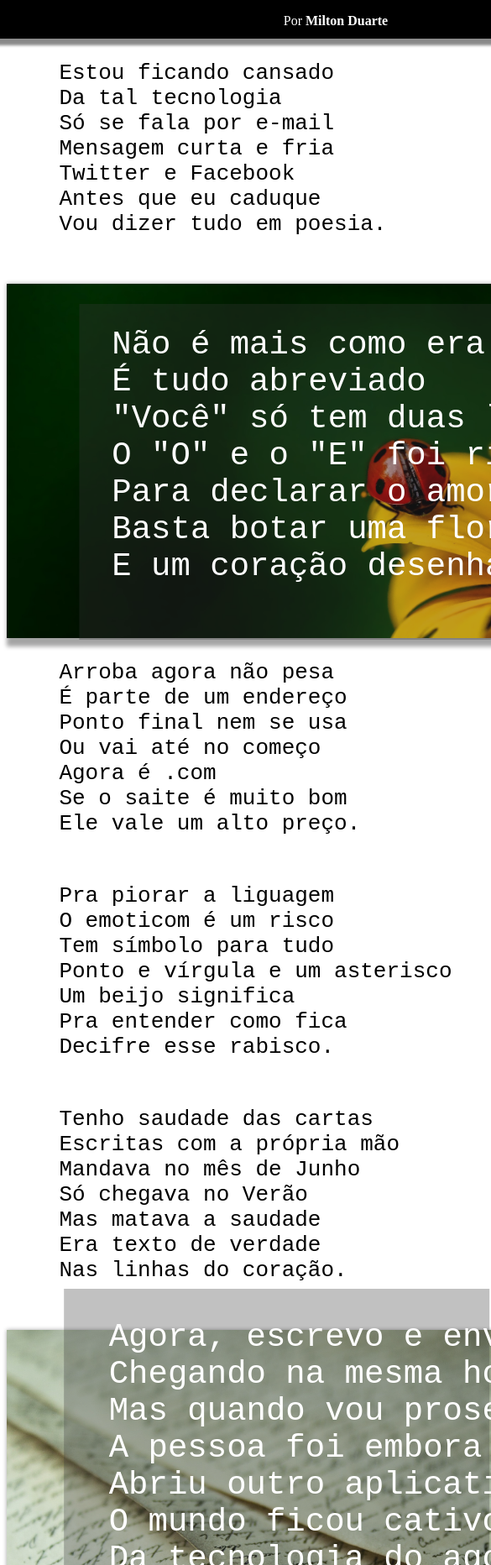
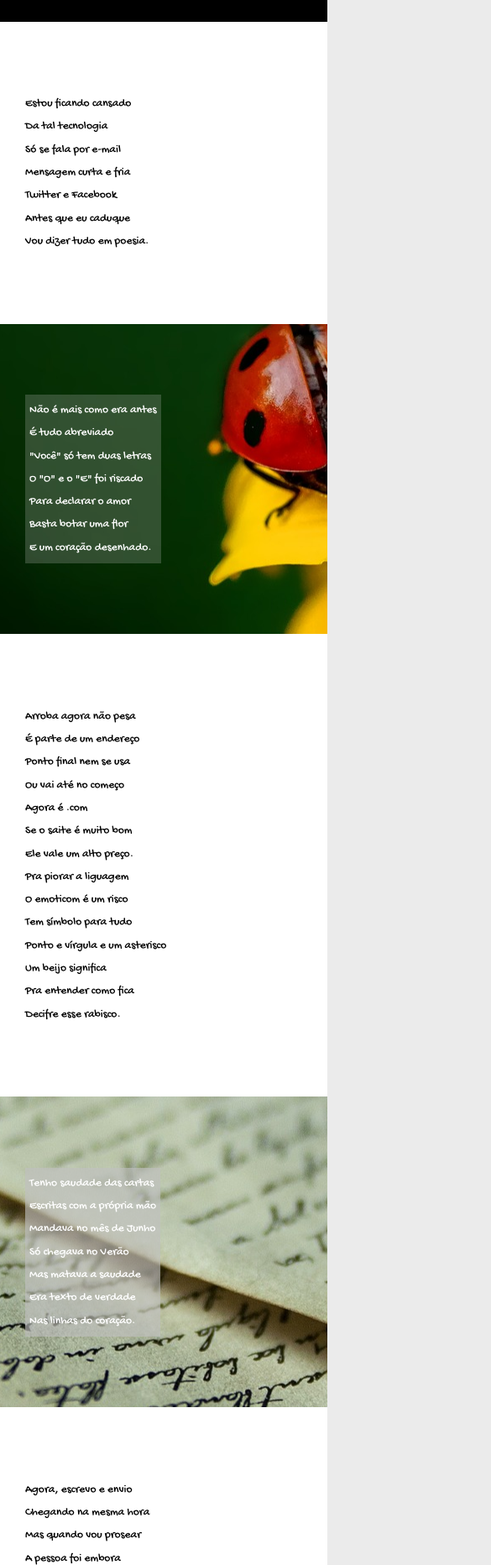
Before and after one commit to Rejett/Cordel-Moderno-Matheus, a plain HTML site: page index.html in a window 390 px wide. Shown: the part 136-2000 px from the top of the page at 84% size, 585 px wide, since content can reach past the window. Drawn offline with Linux system fonts and the light colour scheme; a web font is replaced by a local one.

Commit message:
Responsivo

```diff
--- a/index.html
+++ b/index.html
@@ -9,97 +9,91 @@
 <body>
     <header>
         <h1 id="titulo">Cordel Moderno</h1>
-        <p>Por<strong> Milton Duarte</strong><p>
+        <p>Por <a href="https://www.recantodasletras.com.br/poesias/3186743">Milton Duarte</a>
     </header>
-    <main>
-        <section>
-            <article class="paragrafos">
-                <pre>
-    Estou ficando cansado
-    Da tal tecnologia
-    Só se fala por e-mail
-    Mensagem curta e fria
-    Twitter e Facebook
-    Antes que eu caduque
+
+    <section class="normal">
+        <p>
+            Estou ficando cansado<br>
+            Da tal tecnologia<br>
+            Só se fala por e-mail<br>
+            Mensagem curta e fria<br>
+            Twitter e Facebook<br>
+            Antes que eu caduque<br>
             Vou dizer tudo em poesia.
-                </pre>
-            </article>
-            <article id="imagem1">
-                <div id="img1">
-                    <pre id="textoimg1">
+        </p>
+    </section>
 
-    Não é mais como era antes
-    É tudo abreviado
-    "Você" só tem duas letras
-    O "O" e o "E" foi riscado
-    Para declarar o amor
-    Basta botar uma flor
+    <section id="imagem1">
+        <p>
+            Não é mais como era antes<br>
+            É tudo abreviado<br>
+            "Você" só tem duas letras<br>
+            O "O" e o "E" foi riscado<br>
+            Para declarar o amor<br>
+            Basta botar uma flor<br>
             E um coração desenhado.
-                    </pre>
-                </div>
-            </article>
-            <article class="paragrafos">
-                <pre>
-    Arroba agora não pesa
-    É parte de um endereço
-    Ponto final nem se usa
-    Ou vai até no começo
-    Agora é .com
-    Se o saite é muito bom
+        </p>
+    </section>
+
+    <section class="normal">
+        <p>
+            Arroba agora não pesa<br>
+            É parte de um endereço<br>
+            Ponto final nem se usa<br>
+            Ou vai até no começo<br>
+            Agora é .com<br>
+            Se o saite é muito bom<br>
             Ele vale um alto preço.
-                </pre>
-            </article>
-            <article class="paragrafos">
-                <pre>
-    Pra piorar a liguagem
-    O emoticom é um risco
-    Tem símbolo para tudo
-    Ponto e vírgula e um asterisco
-    Um beijo significa
-    Pra entender como fica
+        </p>
+
+        <p>
+            Pra piorar a liguagem<br>
+            O emoticom é um risco<br>
+            Tem símbolo para tudo<br>
+            Ponto e vírgula e um asterisco<br>
+            Um beijo significa<br>
+            Pra entender como fica<br>
             Decifre esse rabisco.
-                </pre>
-            </article>
-            <article class="paragrafos">
-                <pre>
-    Tenho saudade das cartas
-    Escritas com a própria mão
-    Mandava no mês de Junho
-    Só chegava no Verão
-    Mas matava a saudade
-    Era texto de verdade
+        </p>
+    </section>
+
+    <section id="imagem2">
+        <p>
+            Tenho saudade das cartas<br>
+            Escritas com a própria mão<br>
+            Mandava no mês de Junho<br>
+            Só chegava no Verão<br>
+            Mas matava a saudade<br>
+            Era texto de verdade<br>
             Nas linhas do coração.
-                    </pre>
-            </article>
+        </p>
+    </section>
 
-            <article id="imagem2">
-                <div id="img2">
-                    <pre id="textoimg2">
-    Agora, escrevo e envio
-    Chegando na mesma hora
-    Mas quando vou prosear
-    A pessoa foi embora
-    Abriu outro aplicativo
-    O mundo ficou cativo
+    <section class="normal">
+        <p>
+            Agora, escrevo e envio<br>
+            Chegando na mesma hora<br>
+            Mas quando vou prosear<br>
+            A pessoa foi embora<br>
+            Abriu outro aplicativo<br>
+            O mundo ficou cativo<br>
             Da tecnologia do agora.
-                    </pre>
-                </div>
-            </article>
-            <article class="paragrafos">
-                <pre>
-    Felizmente, pra orar
-    Não precisa de internet
-    Deus escuta todo mundo
-    Se quiser, faça esse teste
-    Dois pontos são dois joelhos
-    Seus lábios são aparelhos
+        </p>
+
+        <p>
+            Felizmente, pra orar<br>
+            Não precisa de internet<br>
+            Deus escuta todo mundo<br>
+            Se quiser, faça esse teste<br>
+            Dois pontos são dois joelhos<br>
+            Seus lábios são aparelhos<br>
             Deixe que Deus interprete.
-                </pre>
-            </article>
+        </p>
     </section>
-    </main>
+
     <footer>
-        <p id="Final">Site criado por Matheus Carmo</p>
+        <p id="Final">Site criado por<a href="https://github.com/Rejett"> Matheus Carmo</a></p>
     </footer>
 </body>
 </html>
--- a/style.css
+++ b/style.css
@@ -1,20 +1,28 @@
 @charset "UFT-8";
 @import url('https://fonts.googleapis.com/css2?family=Caprasimo&family=Kanit:wght@500&display=swap');
 @import url('https://fonts.googleapis.com/css2?family=Preahvihear&display=swap');
+@import url('https://fonts.googleapis.com/css2?family=Gochi+Hand&display=swap');
 
-body{
-    min-width: 800px;
-    max-width: 2000px
+*{
+    margin: 0px;
+    padding: 0px;
+}
+html, body{
+    min-height: 100%;
+    background-color: rgb(235, 235, 235);
 }
 #titulo{
     font-family: 'Caprasimo', cursive;
-    font-size: 3em;
+    font-size: 6vw;
+}
+a{
+    color: white;
+    text-decoration: none;
+    font-size: 2vh;
 }
 header{
     background-color: black;
     color: white;
-    min-width: 400px;
-    max-width: 2000px;
     text-align: center;
     height: 150px;
     padding-top: 6%;
@@ -22,69 +30,43 @@ header{
     margin-top: -3%;
     box-shadow: 5px 5px 3px 3px rgba(0, 0, 0, 0.459);
 }
-#imagem1{
-    height: 50vh;
-    background-image: url(imagens/background001.jpg);
-    background-size: cover;
-    background-attachment: fixed;
-    background-repeat: no-repeat;
-    padding-top: -50%;
-    font-size: 2em;
-    box-shadow: 5px 5px 5px 5px rgba(0, 0, 0, 0.356);
+
+section{
+    padding-top: 10vh; /* Faz com que a viewPort possa se ajustar conforme a pagina sobe e desce*/
+    padding-bottom: 10vh;
+    line-height: 2em; /* Espaçamento entre as linhas*/
+    padding-left: 30px;
+    font-family: 'Gochi Hand', cursive;
+    font-size: 3.5vw;
 }
-#imagem2{
-    height: 50vh;
-    background-image: url(imagens/background002.jpg);
-    background-size: cover;
-    background-attachment: fixed;
-    background-repeat: no-repeat;
-    box-shadow: 5px 5px 5px 5px rgba(0, 0, 0, 0.356);
+section.normal{
+    background-color: white;
+    color: black;
 }
-.paragrafos{
-    font-size: 2em;
+section#imagem1{
+    background: black url(imagens/background001.jpg) center center no-repeat fixed;
+
+    color: white;
 }
-#textoimg1{
-    color: white;
-    font-size: 150%;
-    text-align: left;
-    margin-top: -2.5%;
-    margin-left: -8%;
-}
-#img1{
-    margin-left: 2%;
-    background-color: rgba(56, 55, 55, 0.308);
-    height: 400px;
-    position: absolute;
-    left: -30vh;
-    top: 59vh;
-    transform: translateX(50%);
+section#imagem1 > p {
+    padding: 5px;
+    display: inline-block;
+    background-color: rgba(192, 192, 192, 0.24);
 
 }
-#textoimg2{
+section#imagem2{
+    background: black url(imagens/background002.jpg) center center no-repeat fixed;
     color: white;
-    font-size: 300%;
-    text-align: left;
-    margin-top: 7%;
-    margin-left: -8%;
 }
-#img2{
-    width: 60vh;
-    margin-left: -2%;
-    background-color: rgba(56, 55, 55, 0.308);
-    height: 400px;
-    position: absolute;
-    left: -20vh;
-    top: 198vh;
-    transform: translateX(50%);
+section#imagem2 > p {
+    padding: 5px;
+    display: inline-block;
+    background-color: rgba(192, 192, 192, 0.623);
+
 }
 footer{
     background-color: black;
+    color: white;
     text-align: center;
-    height: 50px;
-    color: white;
-    margin: auto;
-    margin-bottom: -3%;
+    padding: 10px;
 }
-#Final{
-    padding-top: 1%;
-}
```
Lines whose indentation alone changed are shown as unchanged.
